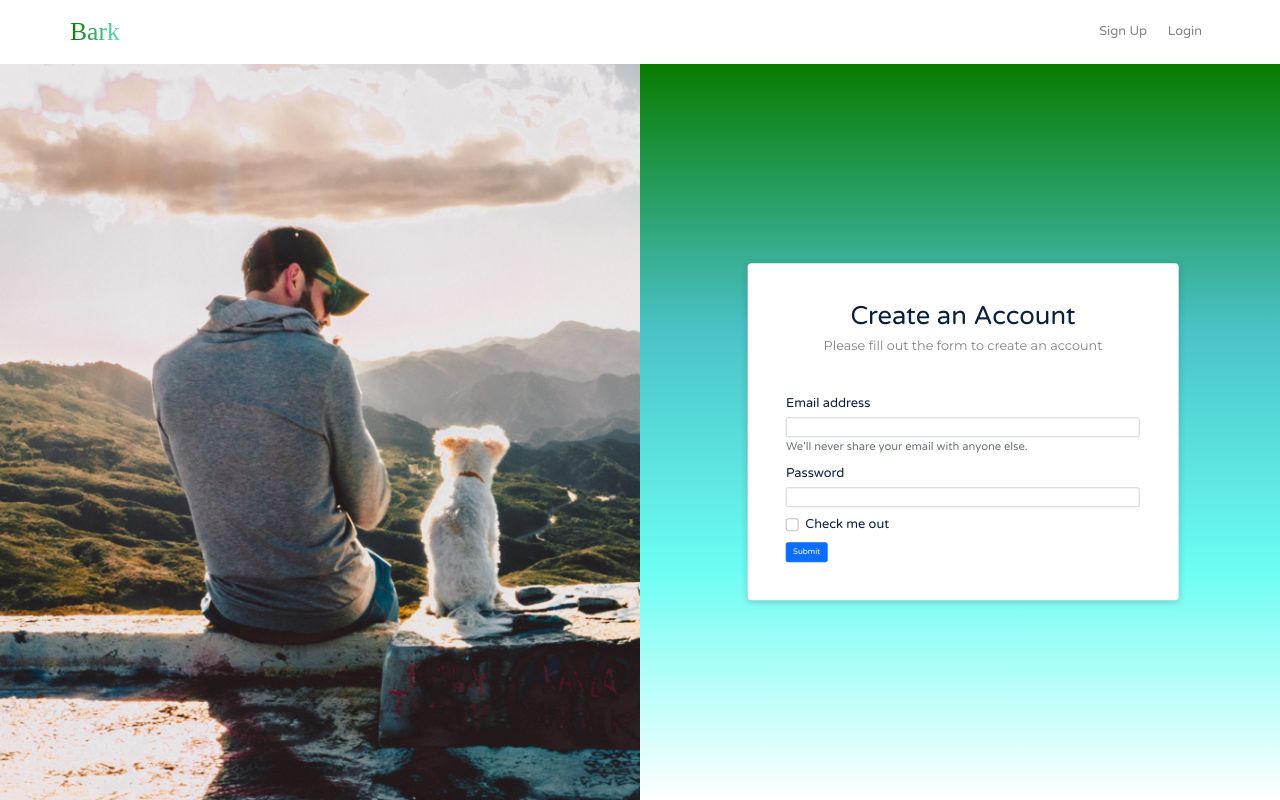
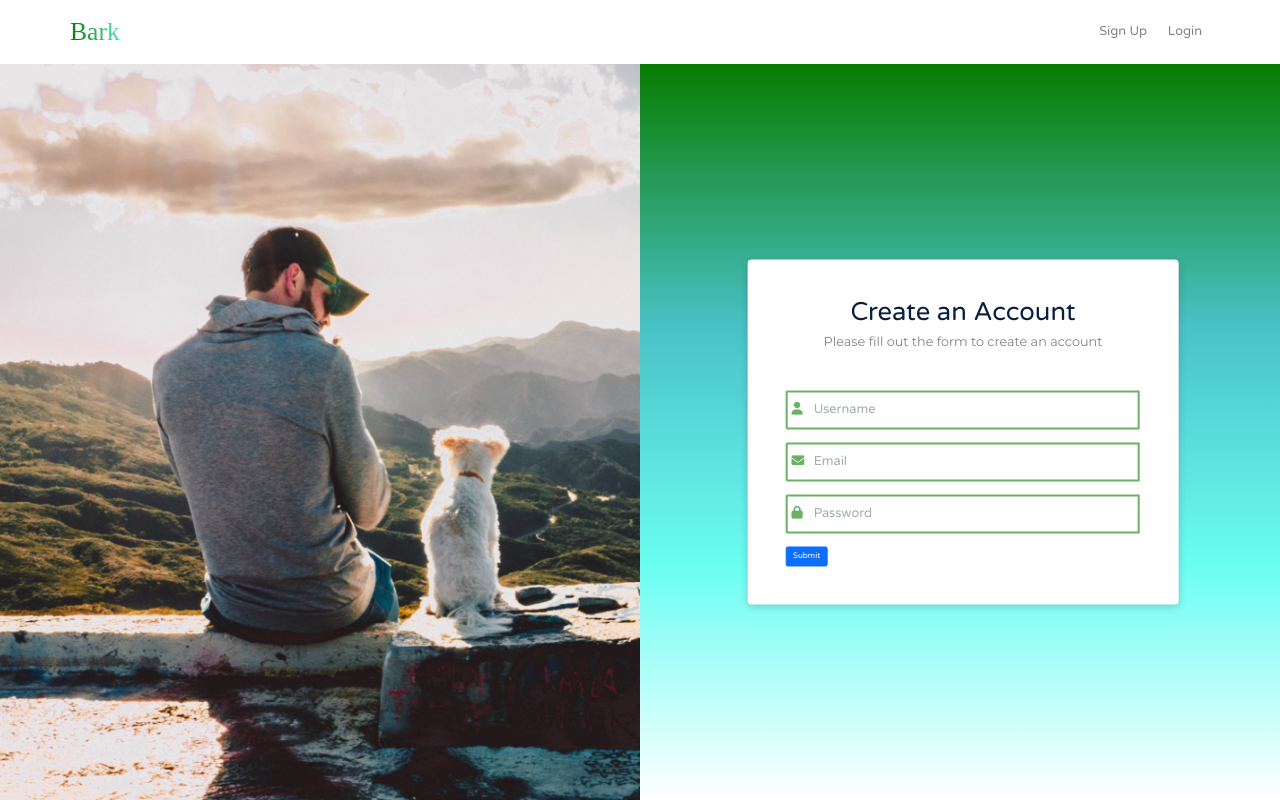
Before and after one commit to lawrencedovin/capstone-2-bark, a React (Create React App) app in the folder bark/: page /register in a window 1280 px wide. Built offline with nearby package versions, Linux system fonts and the light colour scheme; a web font is replaced by a local one.

Commit message:
Added initial form inputs

```diff
--- a/bark/src/css/styles.css
+++ b/bark/src/css/styles.css
@@ -284,6 +284,36 @@ button {
   .register__form-container {
     background: linear-gradient(180deg, #087C00 0%, #49C2C7 35.94%, #6BFDF2 68.23%, #FFFFFF 100%);
     position: relative; }
+  .register__form-input {
+    color: #087C00;
+    font-size: 1.6rem;
+    height: auto;
+    padding: 1rem 3.2rem;
+    border: 2px solid #087C00;
+    opacity: .6; }
+    .register__form-input-container:not(:last-child) {
+      margin-bottom: 1.6rem; }
+    .register__form-input-icon {
+      color: #087C00;
+      opacity: .6;
+      position: absolute;
+      left: .8rem;
+      z-index: 4; }
+    .register__form-input:hover {
+      opacity: .8; }
+    .register__form-input:focus + .register__form-input-icon {
+      opacity: 1; }
+  .register__form__button {
+    width: 100%;
+    color: #FFFFFF;
+    font-size: 1.6rem;
+    background: #087C00;
+    margin-top: 3.2rem;
+    padding: 2rem 2.8rem;
+    border-radius: 2px;
+    border: none; }
+    .register__form__button:hover {
+      background: #087C00; }
 
 .col {
   padding: 0; }
--- a/bark/src/main-pages/Register/Register.js
+++ b/bark/src/main-pages/Register/Register.js
@@ -14,7 +14,26 @@ function Register() {
               <form className="register__form col-md-8">
                 <h1 className="register__form-title">Create an Account</h1>
                 <p className="register__form-description">Please fill out the form to create an account</p>
-                <div class="mb-3">
+
+                <div class="input-group register__form-input-container align-items-center">
+                  <input type="text" placeholder="Username" className="form-control register__form-input" />
+                  <span class="input-group-btn register__form-input-icon align-middle">
+                      <i class="fas fa-user"></i>
+                  </span>
+                </div>
+                <div class="input-group register__form-input-container align-items-center">
+                  <input type="text" placeholder="Email" className="form-control register__form-input" />
+                  <span class="input-group-btn register__form-input-icon align-middle">
+                      <i class="fas fa-envelope"></i>
+                  </span>
+                </div>
+                <div class="input-group register__form-input-container align-items-center">
+                  <input type="password" placeholder="Password" className="form-control register__form-input" />
+                  <span class="input-group-btn register__form-input-icon align-middle">
+                      <i class="fas fa-lock"></i>
+                  </span>
+                </div>
+                {/* <div class="mb-3">
                   <label for="exampleInputEmail1" class="form-label">Email address</label>
                   <input type="email" class="form-control" id="exampleInputEmail1" aria-describedby="emailHelp" />
                   <div id="emailHelp" class="form-text">We'll never share your email with anyone else.</div>
@@ -26,7 +45,7 @@ function Register() {
                 <div class="mb-3 form-check">
                   <input type="checkbox" class="form-check-input" id="exampleCheck1" />
                   <label class="form-check-label" for="exampleCheck1">Check me out</label>
-                </div>
+                </div> */}
                 <button type="submit" class="btn btn-primary">Submit</button>
               </form>
 
--- a/bark/src/sass/components/forms/_register-form.scss
+++ b/bark/src/sass/components/forms/_register-form.scss
@@ -37,6 +37,51 @@
             background: $color-gradient-form-green-blue;
             position: relative;
         }
+
+        &-input {
+            color: $color-green;
+            font-size: 1.6rem;
+            height: auto;
+            padding: 1rem 3.2rem;
+            border: 2px solid $color-green;
+            opacity: .6;
+
+            &-container:not(:last-child) {
+                margin-bottom: 1.6rem;
+            }
+
+            &-icon {
+                color: $color-green;
+                opacity: .6;
+                position: absolute;
+                left: .8rem;
+                z-index: 4;
+            }
+
+            &:hover {
+                opacity: .8;
+            }
+
+            &:focus + &-icon {
+                opacity: 1;
+            }
+
+        }
+
+        &__button {
+            width: 100%;
+            color: $color-white;
+            font-size: $font-size-small;
+            background: $color-green;
+            margin-top: 3.2rem;
+            padding: 2rem 2.8rem;
+            border-radius: 2px;
+            border: none;
+
+            &:hover {
+                background: $color-green;
+            }
+        }
     }
 }
 
```
